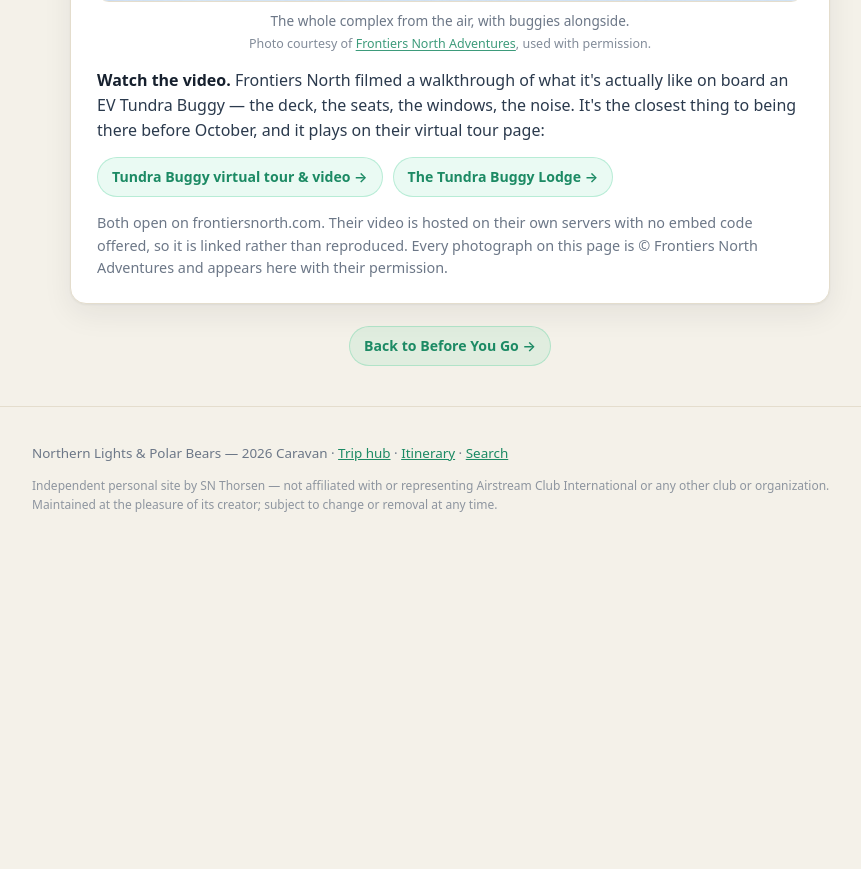
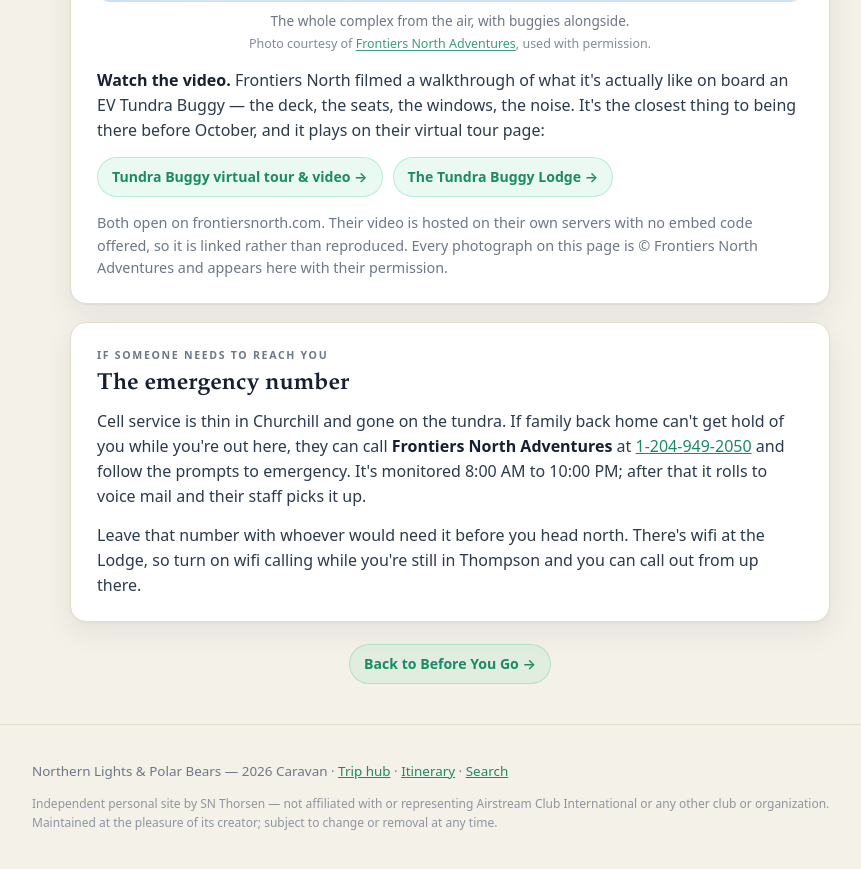
Before and after one commit to snthor-phd/polar-bears-2026, a Jekyll site: the page built from tundra-buggy-lodge/index.html, in a window 1280 px wide and 900 px high, scrolled down 6226 px. Shown: the top 869 px of the window, without its empty margins (190-1051 px from the left). Built offline with Jekyll 4.4.1, drawn with Linux system fonts in a browser that asks for light colours; before the commit the page ends 6808 px from its top, so only the background shows below that.

Commit message:
Publish the Frontiers North emergency number and stamp the Sep 13 source
Adds an emergency-contact section to the Tundra Buggy Lodge and VIA Rail pages with the Frontiers North line, 1-204-949-2050, monitored 8 AM to 10 PM. Personal cell numbers stay held back. Source-date stamp moves to the Sep 13 travel guide.

Co-Authored-By: Claude Opus 5 <noreply@anthropic.com>

Claude-Session: https://claude.ai/code/session_01Qb6YmD1yXZCoZS3EnvskiL

```diff
--- a/_config.yml
+++ b/_config.yml
@@ -5,8 +5,8 @@ baseurl: "/polar-bears-2026"
 
 # Provenance for the schedule on the site. Bump both when a new itinerary
 # lands from the caravan leaders — the itinerary page and the hub both read them.
-itinerary_source_date: "September 7, 2026"
-itinerary_updated: "September 8, 2026"
+itinerary_source_date: "September 13, 2026"
+itinerary_updated: "September 14, 2026"
 
 collections:
   articles:
--- a/tundra-buggy-lodge/index.html
+++ b/tundra-buggy-lodge/index.html
@@ -143,6 +143,17 @@ hero_sub: Two nights out on the tundra at Polar Bear Point — where you sleep,
   here with their permission.</p>
 </section>
 
+<section id="emergency">
+  <span class="kicker">If someone needs to reach you</span>
+  <h2>The emergency number</h2>
+  <p>Cell service is thin in Churchill and gone on the tundra. If family back home can't get hold
+  of you while you're out here, they can call <strong>Frontiers North Adventures</strong> at
+  <a href="tel:+12049492050">1-204-949-2050</a> and follow the prompts to emergency. It's monitored
+  8:00 AM to 10:00 PM; after that it rolls to voice mail and their staff picks it up.</p>
+  <p>Leave that number with whoever would need it before you head north. There's wifi at the Lodge,
+  so turn on wifi calling while you're still in Thompson and you can call out from up there.</p>
+</section>
+
 <!-- HOLD: contact line withheld pending a co-leader's authorisation to publish her mobile number.
      Restore this block (delete the comment markers) once she approves, and put the real number
      back in place of the placeholder.
```
Also changed, not shown: via-rail/index.html (+9 -0 lines).
